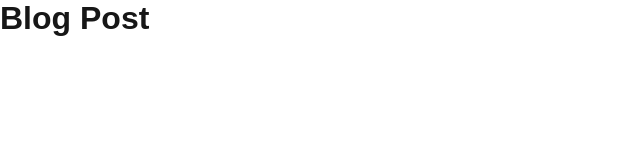
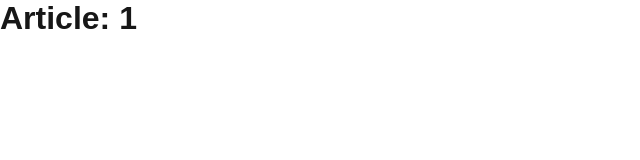
Before and after one commit to salmancrc/nextjs-app, a Next.js app: page /blog/1 in a window 1280 px wide. Shown: the top 160 px of the page, without its empty margins (0-640 px from the left). Built offline with nearby package versions, Linux system fonts and the light colour scheme.

Commit message:
Refactor blog page component to dynamically display article based on ID

```diff
--- a/src/app/blog/[id]/page.js
+++ b/src/app/blog/[id]/page.js
@@ -1,7 +1,12 @@
 import React from 'react';
 
-const BlogPage = () => (
-  <h1>Blog Post</h1>
-);
+const SingleArticlePage = async ({ params }) => {
+  const { id } = await params;
+  return (
+    <div>
+      <h1>Article: {id}</h1>
+    </div>
+  );
+};
 
-export default BlogPage;
+export default SingleArticlePage;
```
